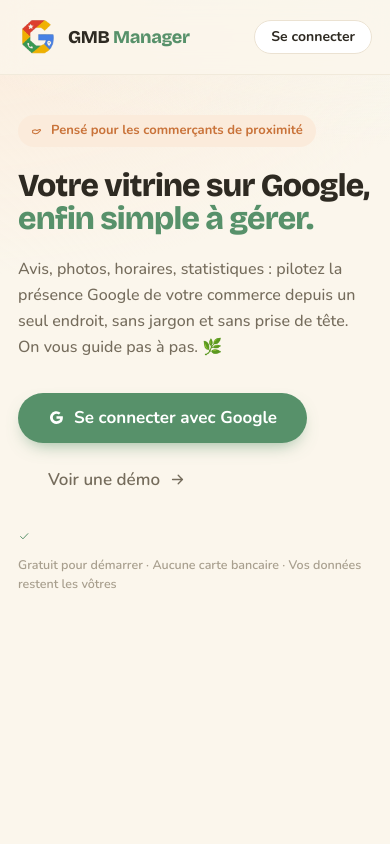
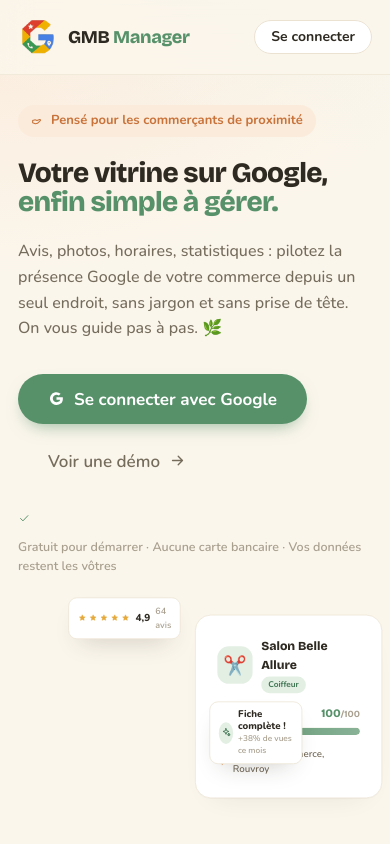
Before and after one commit to Dchirez/GMB_Manager, an Angular app in the folder frontend/: page / in a window 390 px wide. Shown: the top 844 px of the page. Built offline with nearby package versions, Linux system fonts and the light colour scheme.

Commit message:
fix affichage

```diff
--- a/frontend/src/styles.css
+++ b/frontend/src/styles.css
@@ -682,7 +682,7 @@
 @media (max-width: 940px) {
   .hero { grid-template-columns: 1fr; gap: 30px; padding: 40px 0 50px; }
   .hero-title { font-size: 40px; }
-  .hero-preview { height: 320px; max-width: 380px; margin: 0 auto; overflow: hidden; }
+  .hero-preview { height: 320px; max-width: 380px; margin: 0 auto; }
   .features-grid { grid-template-columns: 1fr; }
   .dash-stats { grid-template-columns: repeat(2, 1fr); }
   .fiches-grid { grid-template-columns: 1fr 1fr; }
@@ -699,15 +699,17 @@
   .fiches-grid { grid-template-columns: 1fr; }
   .stats-tiles { grid-template-columns: 1fr 1fr; }
   .brand-name { font-size: 18px; }
-  .hero-preview { height: 300px; max-width: 320px; overflow: hidden; }
+  .hero-preview { height: 280px; max-width: 340px; transform: scale(0.82); transform-origin: top center; }
   .hp-card { width: 280px; }
-  .hp-chip { padding: 9px 12px; gap: 7px; font-size: 12px; border-radius: 12px; }
-  .hp-chip-1 { right: -4px; top: 0; }
-  .hp-chip-2 { left: -4px; bottom: 12px; }
+  .hp-chip { padding: 9px 12px; gap: 7px; border-radius: 12px; }
+  .hp-chip-1 { right: 10px; top: 0; }
+  .hp-chip-2 { left: 10px; bottom: 14px; }
 }
 @media (max-width: 400px) {
-  .hero-preview { height: 280px; max-width: 280px; }
-  .hp-card { width: 240px; padding: var(--pad) 16px; }
-  .hp-chip-1 { right: 0; }
-  .hp-chip-2 { left: 0; }
+  .hero { gap: 20px; padding: 30px 0 40px; }
+  .hero-title { font-size: 28px; }
+  .hero-preview { height: 260px; max-width: 300px; transform: scale(0.72); }
+  .hp-card { width: 260px; }
+  .hp-chip-1 { right: 20px; top: 4px; }
+  .hp-chip-2 { left: 20px; bottom: 18px; }
 }
```
